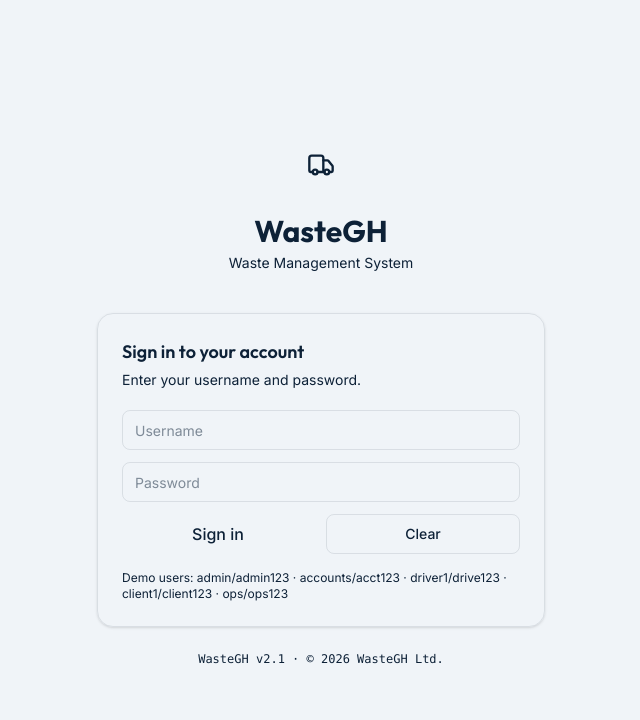
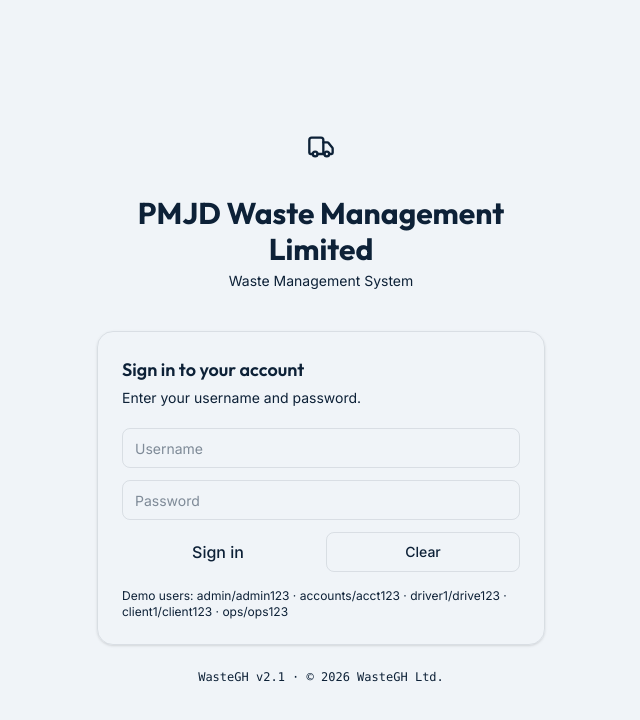
Before and after one commit to appiahdesmond/Waste-Management-System, a React (Vite) app: page / in a window 1280 px wide. Shown: the top 720 px of the page, without its empty margins (319-959 px from the left). Built offline with nearby package versions, Linux system fonts and the light colour scheme.

Commit message:
Update App.tsx

```diff
--- a/src/app/App.tsx
+++ b/src/app/App.tsx
@@ -1384,7 +1384,7 @@ export default function App() {
             <div className="inline-flex items-center justify-center w-16 h-16 rounded-2xl bg-primary mb-4">
               <Truck size={28} className="text-primary-foreground" />
             </div>
-            <h1 className="text-3xl font-bold text-foreground" style={{ fontFamily: "Outfit, sans-serif" }}>WasteGH</h1>
+            <h1 className="text-3xl font-bold text-foreground" style={{ fontFamily: "Outfit, sans-serif" }}>PMJD Waste Management Limited</h1>
             <p className="text-sm text-muted-foreground mt-1">Waste Management System</p>
           </div>
 
```
